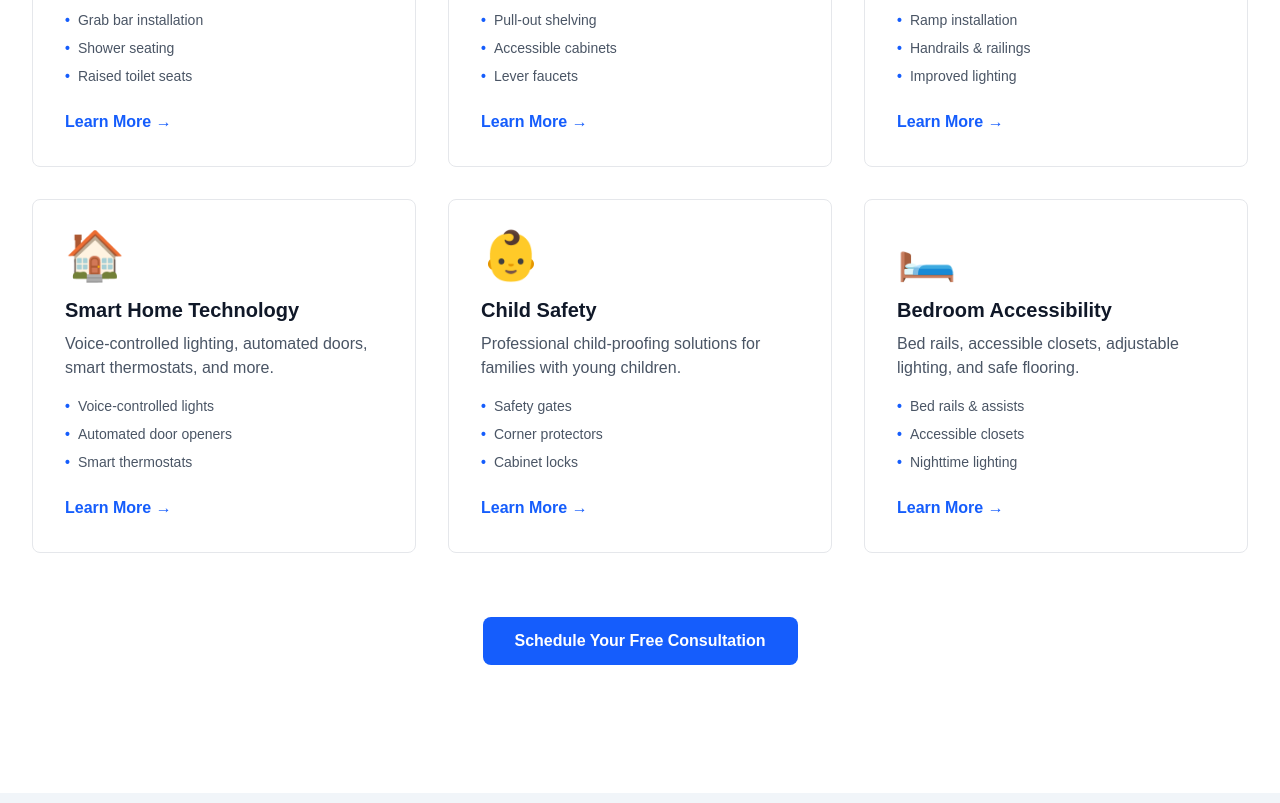
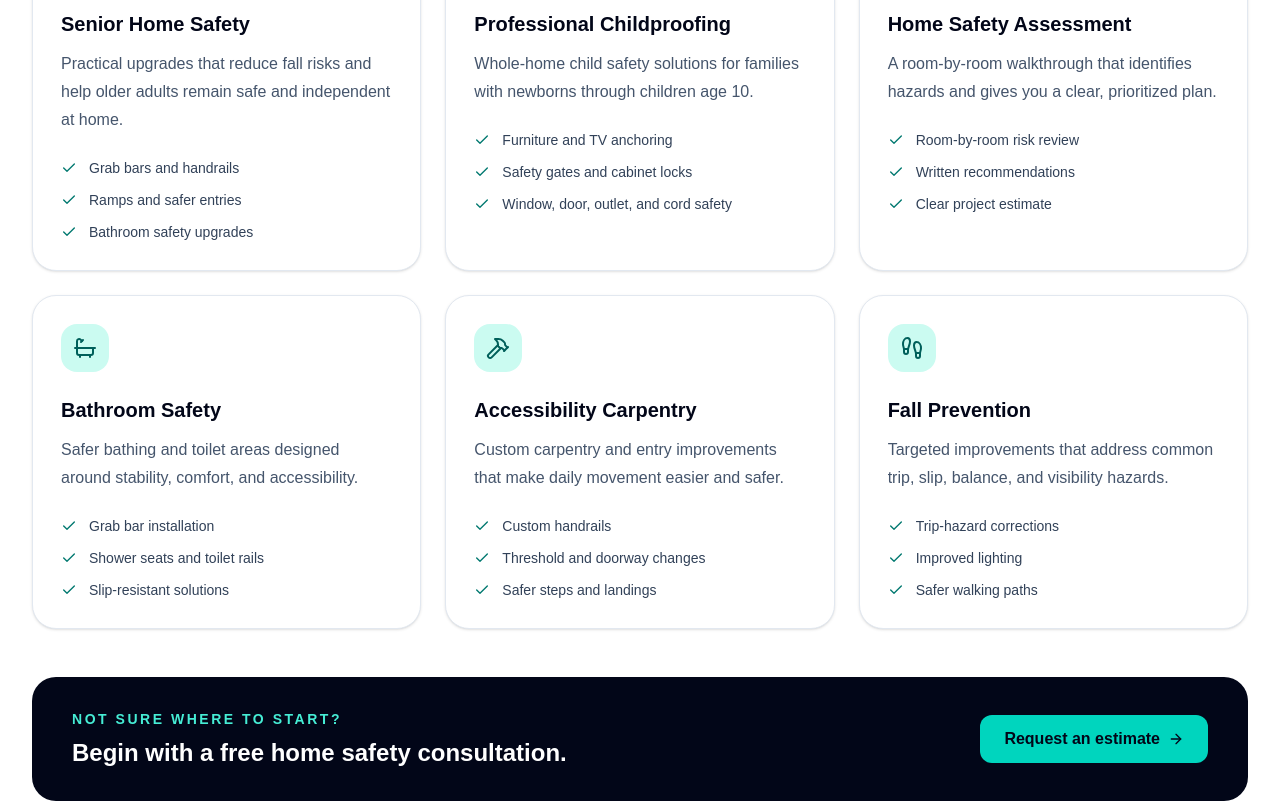
Before and after one commit to Adhco0543/age-in-place-llc, a Next.js app: page / in a window 1280 px wide. Shown: the part 1360-2163 px from the top of the page. Built offline with nearby package versions, Linux system fonts and the light colour scheme.

Commit message:
Redesign core services section

```diff
--- a/src/components/Services.tsx
+++ b/src/components/Services.tsx
@@ -1,59 +1,105 @@
 import Link from 'next/link';
-import { services } from '@/lib/config';
+import {
+  ArrowRight,
+  Baby,
+  Bath,
+  Check,
+  ClipboardCheck,
+  Footprints,
+  Hammer,
+  ShieldCheck,
+} from 'lucide-react';
+
+const services = [
+  {
+    title: 'Senior Home Safety',
+    description: 'Practical upgrades that reduce fall risks and help older adults remain safe and independent at home.',
+    icon: ShieldCheck,
+    features: ['Grab bars and handrails', 'Ramps and safer entries', 'Bathroom safety upgrades'],
+  },
+  {
+    title: 'Professional Childproofing',
+    description: 'Whole-home child safety solutions for families with newborns through children age 10.',
+    icon: Baby,
+    features: ['Furniture and TV anchoring', 'Safety gates and cabinet locks', 'Window, door, outlet, and cord safety'],
+  },
+  {
+    title: 'Home Safety Assessment',
+    description: 'A room-by-room walkthrough that identifies hazards and gives you a clear, prioritized plan.',
+    icon: ClipboardCheck,
+    features: ['Room-by-room risk review', 'Written recommendations', 'Clear project estimate'],
+  },
+  {
+    title: 'Bathroom Safety',
+    description: 'Safer bathing and toilet areas designed around stability, comfort, and accessibility.',
+    icon: Bath,
+    features: ['Grab bar installation', 'Shower seats and toilet rails', 'Slip-resistant solutions'],
+  },
+  {
+    title: 'Accessibility Carpentry',
+    description: 'Custom carpentry and entry improvements that make daily movement easier and safer.',
+    icon: Hammer,
+    features: ['Custom handrails', 'Threshold and doorway changes', 'Safer steps and landings'],
+  },
+  {
+    title: 'Fall Prevention',
+    description: 'Targeted improvements that address common trip, slip, balance, and visibility hazards.',
+    icon: Footprints,
+    features: ['Trip-hazard corrections', 'Improved lighting', 'Safer walking paths'],
+  },
+];
 
 export function Services() {
   return (
-    <section className="py-20 sm:py-32 bg-white dark:bg-gray-950">
-      <div className="mx-auto max-w-7xl px-4 sm:px-6 lg:px-8">
-        {/* Section Header */}
-        <div className="text-center mb-16">
-          <h2 className="text-3xl font-bold tracking-tight text-gray-900 dark:text-white sm:text-4xl">
-            Our Services
+    <section className="bg-white py-20 sm:py-28">
+      <div className="mx-auto max-w-7xl px-6 lg:px-8">
+        <div className="max-w-3xl">
+          <p className="text-sm font-semibold uppercase tracking-[0.2em] text-teal-700">Our services</p>
+          <h2 className="mt-3 text-3xl font-bold tracking-tight text-slate-950 sm:text-5xl">
+            Safety improvements built around real life
           </h2>
-          <p className="mt-4 text-lg text-gray-600 dark:text-gray-300">
-            Comprehensive modifications to make homes safer, more accessible, and smarter
+          <p className="mt-5 text-lg leading-8 text-slate-600">
+            From childproofing a first home to helping a loved one stay independent, we make practical improvements that protect the people who matter most.
           </p>
         </div>
 
-        {/* Services Grid */}
-        <div className="grid gap-8 md:grid-cols-2 lg:grid-cols-3">
-          {services.map((service) => (
-            <div
-              key={service.id}
-              className="rounded-lg border border-gray-200 dark:border-gray-700 p-8 hover:shadow-lg dark:hover:shadow-xl dark:shadow-gray-900 transition-shadow bg-white dark:bg-gray-900"
-            >
-              <div className="text-5xl mb-4">{service.icon}</div>
-              <h3 className="text-xl font-semibold text-gray-900 dark:text-white mb-2">
-                {service.title}
-              </h3>
-              <p className="text-gray-600 dark:text-gray-300 mb-4">
-                {service.description}
-              </p>
-              <ul className="space-y-2 mb-6">
-                {service.features.slice(0, 3).map((feature, idx) => (
-                  <li key={idx} className="flex items-start gap-2 text-sm text-gray-600 dark:text-gray-400">
-                    <span className="text-blue-600 dark:text-blue-400 font-bold">•</span>
-                    {feature}
-                  </li>
-                ))}
-              </ul>
-              <Link
-                href="/contact"
-                className="inline-block text-blue-600 dark:text-blue-400 font-semibold hover:underline"
+        <div className="mt-12 grid gap-6 md:grid-cols-2 lg:grid-cols-3">
+          {services.map((service) => {
+            const Icon = service.icon;
+            return (
+              <article
+                key={service.title}
+                className="group rounded-3xl border border-slate-200 bg-white p-7 shadow-sm transition hover:-translate-y-1 hover:border-teal-200 hover:shadow-xl"
               >
-                Learn More →
-              </Link>
-            </div>
-          ))}
+                <div className="flex h-12 w-12 items-center justify-center rounded-2xl bg-teal-100 text-teal-800 transition group-hover:bg-teal-700 group-hover:text-white">
+                  <Icon className="h-6 w-6" />
+                </div>
+                <h3 className="mt-6 text-xl font-bold text-slate-950">{service.title}</h3>
+                <p className="mt-3 leading-7 text-slate-600">{service.description}</p>
+                <ul className="mt-6 space-y-3">
+                  {service.features.map((feature) => (
+                    <li key={feature} className="flex items-start gap-3 text-sm text-slate-700">
+                      <Check className="mt-0.5 h-4 w-4 shrink-0 text-teal-700" />
+                      <span>{feature}</span>
+                    </li>
+                  ))}
+                </ul>
+              </article>
+            );
+          })}
         </div>
 
-        {/* CTA */}
-        <div className="mt-16 text-center">
+        <div className="mt-12 flex flex-col items-start justify-between gap-6 rounded-3xl bg-slate-950 px-7 py-8 text-white sm:flex-row sm:items-center lg:px-10">
+          <div>
+            <p className="text-sm font-semibold uppercase tracking-[0.18em] text-teal-300">Not sure where to start?</p>
+            <h3 className="mt-2 text-2xl font-bold">Begin with a free home safety consultation.</h3>
+          </div>
           <Link
             href="/contact"
-            className="inline-flex items-center justify-center rounded-lg bg-blue-600 px-8 py-3 text-base font-semibold text-white hover:bg-blue-700 transition-colors"
+            className="inline-flex shrink-0 items-center gap-2 rounded-xl bg-teal-400 px-6 py-3 font-semibold text-slate-950 transition hover:bg-teal-300"
           >
-            Schedule Your Free Consultation
+            Request an estimate
+            <ArrowRight className="h-4 w-4" />
           </Link>
         </div>
       </div>
```
